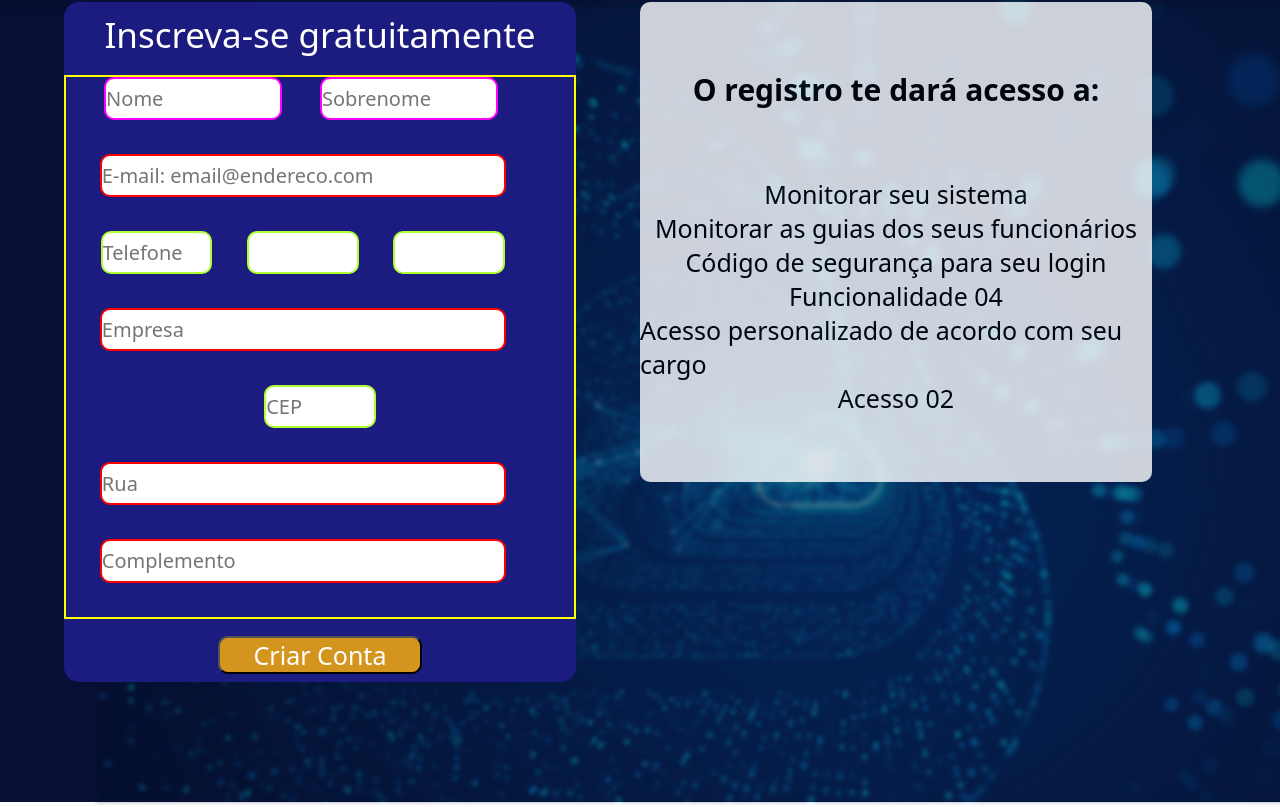
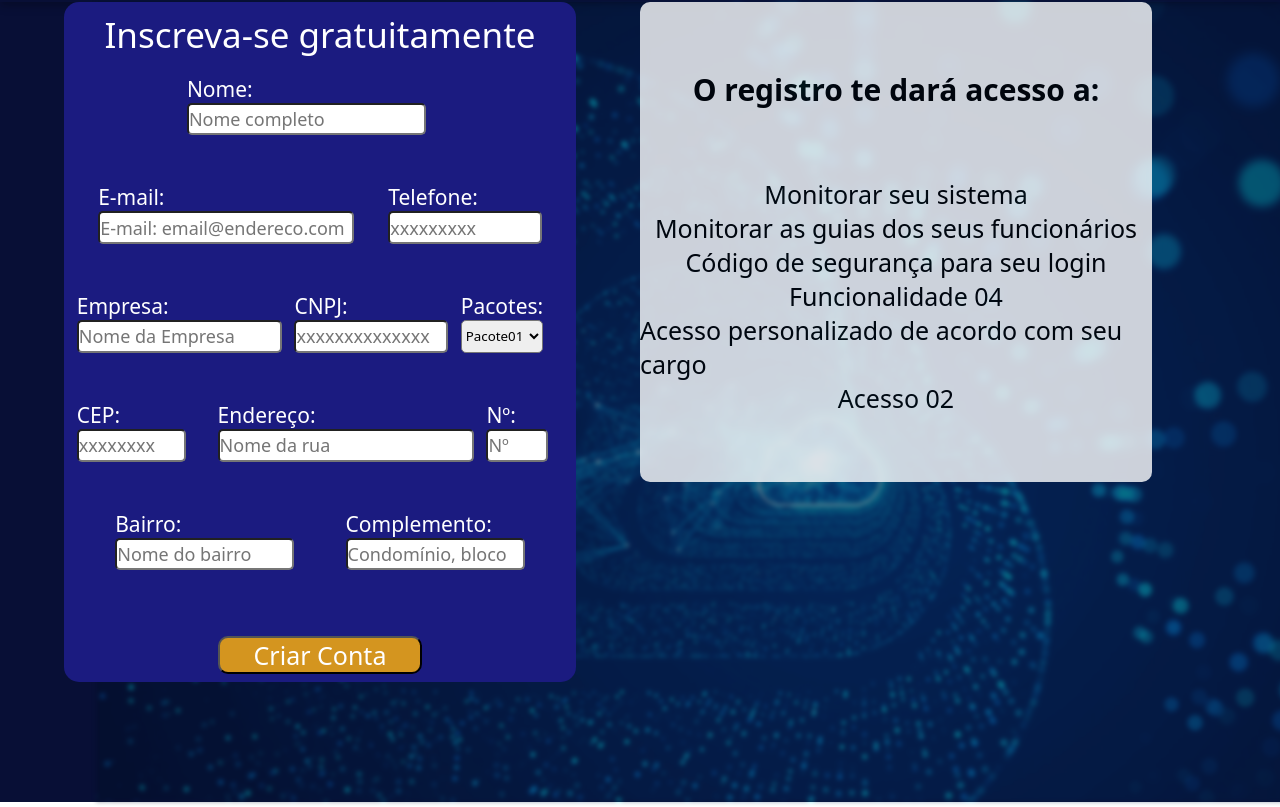
Before and after one commit to Sprint-2-Semestre-SpTech-School/ProjetoSprint2Semestre, a website: page Sprint2Semestre/site/public/cadastro.html in a window 1280 px wide. Shown: the part 118-925 px from the top of the page. Drawn offline with Linux system fonts and the light colour scheme.

Commit message:
Inputs da página de cadastro definidos

```diff
--- a/Sprint2Semestre/site/public/cadastro.html
+++ b/Sprint2Semestre/site/public/cadastro.html
@@ -32,22 +32,70 @@
                         <label class="titulo" for="text">Inscreva-se gratuitamente</label>
                         <div class="inputs">
 
-                            <!-- <label class="titulosInputs" for="text">Nome:</label>  -->
-                            <input class="medios" type="text" placeholder="Nome">
-                            <!-- <label class="titulosInputs" for="text">Sobrenome:</label>  -->
-                            <input class="medios" type="text" placeholder="Sobrenome"> <br>
+                            <div class="nomeCompleto">
+                                    <label class="titulosInputs" for="text">Nome:</label>
+                                    <input class="normais" type="text" placeholder="Nome completo">
+                            </div>
 
-                            <!-- <label class="titulosInputs" for="E-mail">E-mail:</label>  -->
-                            <input class="normais" type="email" placeholder="E-mail: email@endereco.com"><br>
+                            <div class="email">
+                                <label class="titulosInputs" for="E-mail">E-mail:</label>
+                                <input class="normais" type="email" placeholder="E-mail: email@endereco.com"><br>
+                            </div>
 
-                            <input class="pequenos" type="number" placeholder="Telefone">
-                            <input class="pequenos" type="text">
+                            <div class="telefone">
+                                <label class="titulosInputs" for="text">Telefone:</label>
+                                <input class="pequenos" type="number" placeholder="xxxxxxxxx">
+                            </div>
+
+                            <div class="empresa">
+                                <label class="titulosInputs" for="text">Empresa:</label>
+                                <input class="normais" type="text" placeholder="Nome da Empresa"> <br>
+                            </div>
+
+                            <div class="cnpj">
+                                <label class="titulosInputs" for="text">CNPJ:</label>
+                                <input class="pequenos" type="number" placeholder="xxxxxxxxxxxxxx">
+                            </div>
+
+                            <div class="pacotes">
+                                <label class="titulosInputs" for="text">Pacotes:</label>
+                                <select class="opcoesPacotes" name="opcoesPacotes" id="">
+                                    <option class="selects" value="pacote01">Pacote01</option>
+                                    <option class="selects" value="pacote02">Pacote02</option>
+                                </select>
+                            </div>
+
+                            <div class="cep">
+                                <label class="titulosInputs" for="text">CEP:</label>
+                                <input class="pequenos" type="number" placeholder="xxxxxxxx">
+                            </div>
+
+                            <div class="endereco">
+                                <label class="titulosInputs" for="text">Endereço:</label>
+                                <input class="normais" type="text" placeholder="Nome da rua">
+                            </div>
+
+
+                            <div class="numero">
+                                <label class="titulosInputs" for="text">Nº:</label>
+                                <input class="pequenos" type="number" placeholder="Nº">
+                            </div>
+
+                            <div class="bairro">
+                                <label class="titulosInputs" for="text">Bairro:</label>
+                                <input class="normais" type="text" placeholder="Nome do bairro">
+                            </div>
+
+                            <div class="complemento">
+                                <label class="titulosInputs" for="text">Complemento:</label>
+                                <input class="normais" type="text" placeholder="Condomínio, bloco">
+                            </div>
+<!--
                             <input class="pequenos" type="text"><br>
 
-                            <input class="normais" type="text" placeholder="Empresa"> <br>
                             <input class="pequenos" type="number" placeholder="CEP">
                             <input class="normais" type="text" placeholder="Rua"><br>
-                            <input class="normais" type="text" placeholder="Complemento"><br>
+                            <input class="normais" type="text" placeholder="Complemento"><br> -->
                         </div>
 
                         <button class="btnConta" onclick="criarConta()">Criar Conta</button>
--- a/Sprint2Semestre/site/public/css/cadastro.css
+++ b/Sprint2Semestre/site/public/css/cadastro.css
@@ -97,39 +97,152 @@ main .cadastro .campos .box .boxInputs .titulo {
 }
 
 main .cadastro .campos .box .boxInputs .inputs {
-    border: 2px solid yellow;
+    /* border: 2px solid yellow; */
     height: 80%;
     display: flex;
     justify-content: space-evenly;
     flex-wrap: wrap;
 }
 
-main .cadastro .campos .box .boxInputs .inputs .titulosInputs {
-    border: 2px solid mediumaquamarine;
+main .cadastro .campos .box .boxInputs .inputs input {
     height: 8%;
-    font-size: 20px;
+    border-radius: 5px;
+    color: black;
+    font-size: 18px;
 }
 
-main .cadastro .campos .box .boxInputs .inputs input {
+main .cadastro .campos .box .boxInputs .inputs .titulosInputs {
+    /* border: 2px solid mediumaquamarine; */
     height: 8%;
-    border-radius: 10px;
-    color: black;
-    font-size: 20px;
+    font-size: 21px;
 }
 
-main .cadastro .campos .box .boxInputs .inputs .normais {
-    width: 80%;
-    border: 2px solid red;
+main .cadastro .campos .box .boxInputs .inputs .nomeCompleto {
+    height: 15%;
+    /* border: 2px solid rgb(105, 255, 71); */
+    width: 52%;
 }
 
-main .cadastro .campos .box .boxInputs .inputs .medios {
-    width: 35%;
-    border: 2px solid magenta;
+main .cadastro .campos .box .boxInputs .inputs .nomeCompleto .normais {
+    width: 90%;
+    /* border: 2px solid red; */
+    height: 40%;
 }
 
-main .cadastro .campos .box .boxInputs .inputs .pequenos {
-    width: 22%;
-    border: 2px solid greenyellow;
+main .cadastro .campos .box .boxInputs .inputs .email {
+    height: 15%;
+    /* border: 2px solid tomato; */
+    width: 50%;
+}
+
+main .cadastro .campos .box .boxInputs .inputs .email .normais {
+    width: 100%;
+    height: 40%;
+}
+
+main .cadastro .campos .box .boxInputs .inputs .telefone {
+    height: 15%;
+    /* border: 2px solid tomato; */
+    width: 30%;
+}
+
+main .cadastro .campos .box .boxInputs .inputs .telefone .pequenos {
+    width: 100%;
+    height: 40%;
+}
+
+main .cadastro .campos .box .boxInputs .inputs .empresa {
+    height: 15%;
+    /* border: 2px solid tomato; */
+    width: 40%;
+}
+
+main .cadastro .campos .box .boxInputs .inputs .empresa .normais {
+    width: 100%;
+    height: 40%;
+}
+
+main .cadastro .campos .box .boxInputs .inputs .cnpj {
+    height: 15%;
+    /* border: 2px solid tomato; */
+    width: 30%;
+}
+
+main .cadastro .campos .box .boxInputs .inputs .cnpj .pequenos {
+    width: 100%;
+    height: 40%;
+}
+
+main .cadastro .campos .box .boxInputs .inputs .pacotes {
+    height: 15%;
+    /* border: 2px solid tomato; */
+    width: 20%;
+}
+
+main .cadastro .campos .box .boxInputs .inputs .pacotes .opcoesPacotes {
+    width: 80%;
+    height: 40%;
+    color: black;
+    border-radius: 5px;
+}
+
+main .cadastro .campos .box .boxInputs .inputs .pacotes .opcoesPacotes .selects {
+    color: black;
+}
+
+main .cadastro .campos .box .boxInputs .inputs .cep {
+    height: 15%;
+    /* border: 2px solid tomato; */
+    width: 25%;
+}
+
+main .cadastro .campos .box .boxInputs .inputs .cep .pequenos {
+    width: 85%;
+    height: 40%;
+}
+
+main .cadastro .campos .box .boxInputs .inputs .endereco {
+    height: 15%;
+    /* border: 2px solid tomato; */
+    width: 50%;
+}
+
+main .cadastro .campos .box .boxInputs .inputs .endereco .normais {
+    width: 100%;
+    height: 40%;
+}
+
+main .cadastro .campos .box .boxInputs .inputs .numero {
+    height: 15%;
+    /* border: 2px solid tomato; */
+    width: 15%;
+}
+
+main .cadastro .campos .box .boxInputs .inputs .numero .pequenos {
+    width: 80%;
+    height: 40%;
+}
+
+main .cadastro .campos .box .boxInputs .inputs .bairro {
+    height: 15%;
+    /* border: 2px solid tomato; */
+    width: 35%;
+}
+
+main .cadastro .campos .box .boxInputs .inputs .bairro .normais {
+    width: 100%;
+    height: 40%;
+}
+
+main .cadastro .campos .box .boxInputs .inputs .complemento {
+    height: 15%;
+    /* border: 2px solid tomato; */
+    width: 35%;
+}
+
+main .cadastro .campos .box .boxInputs .inputs .complemento .normais {
+    width: 100%;
+    height: 40%;
 }
 
 main .cadastro .campos .box .boxInputs .btnConta {
```
